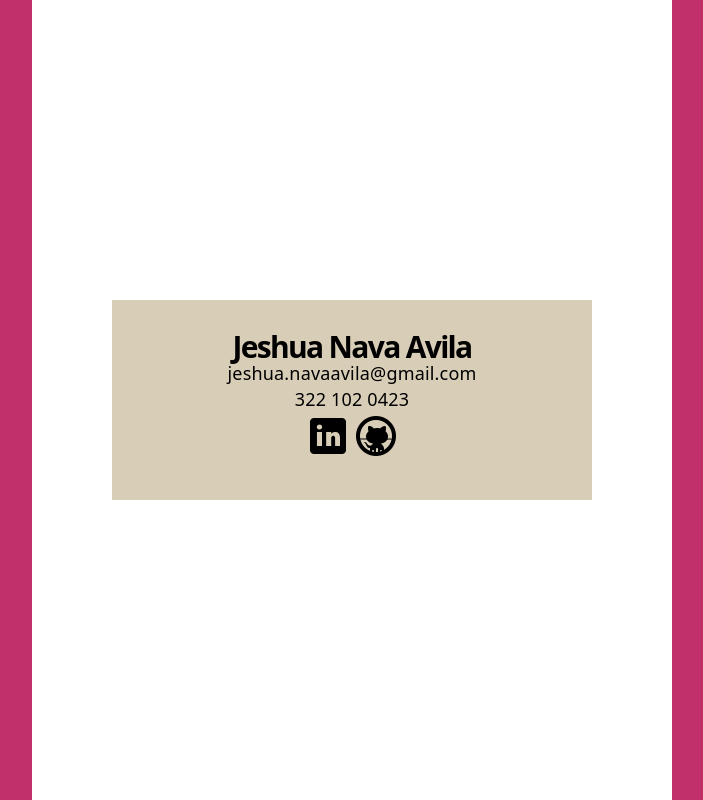
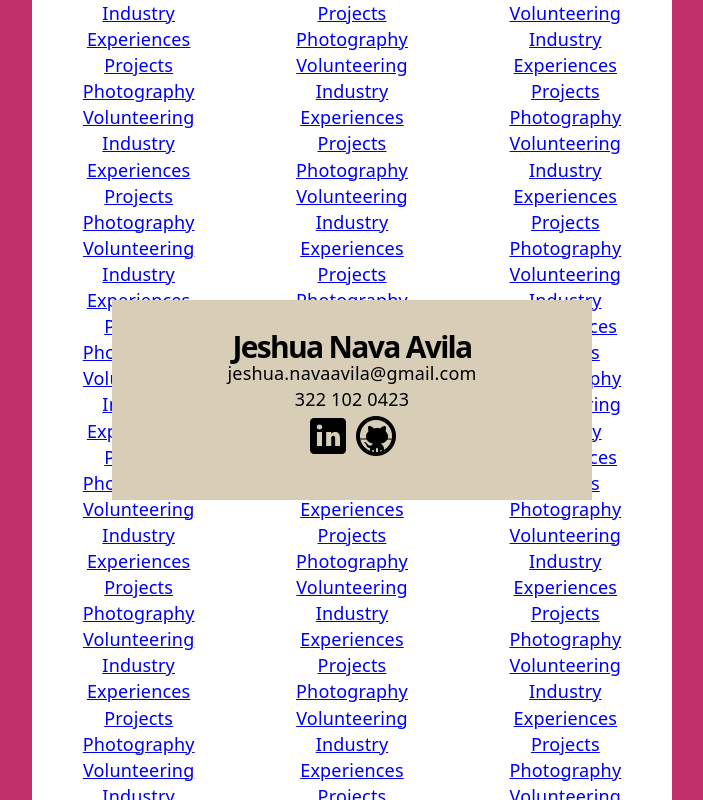
Before and after one commit to J35HN/J35HN.github.io, a React (Vite) app: page / in a window 1280 px wide. Shown: the whole page, without its empty margins (288-991 px from the left). Built offline with nearby package versions, Linux system fonts and the light colour scheme.

Commit message:
functional links background

```diff
--- a/src/App.css
+++ b/src/App.css
@@ -23,9 +23,13 @@ main {
   height: 25%;
 }
 
-.center-body nav {
+.center-body nav.links {
   width: 100%;
   height: 100%;
+  display: grid;
+  grid-template-columns: 1fr 1fr 1fr;
+  overflow: hidden;
+  text-align: center;
 }
 
 .name-and-contact {
--- a/src/App.jsx
+++ b/src/App.jsx
@@ -4,12 +4,25 @@ import viteLogo from './assets/vite.svg'
 import heroImg from './assets/hero.png'
 import './App.css'
 import { BIO } from './content'
+import { NAVIGATION } from './content'
 
 function App() {
+
+  // Big array for repeated links
+  const repeated_links = Array.from( {length: 50} , () => NAVIGATION).flat()
 
 return (
   <main id = "homepage">
     <div className = "center-body">
+
+      <nav className = "links">
+        {repeated_links.map((item, i) => (
+          <div>
+            <a key = {i} href = {item.source}>{item.name}</a>
+          </div>
+        ))
+        }
+      </nav>
 
       <header>
         <div className = "name-and-contact">
@@ -31,8 +44,6 @@ return (
         </div>
       </header>
 
-      <nav></nav>
-
     </div>
  </main>
   )
--- a/src/content.js
+++ b/src/content.js
@@ -10,10 +10,10 @@ export const BIO = {
 };
 
 // Navigation
-export const NAVIGATION = {
-    1: { name: "Industry", source: "#" },
-    2: { name: "Projects", source: "#" },
-    3: { name: "Volunteering", source: "#" },
-    4: { name: "Experiences", source: "#" },
-    5: { name: "Photography", source: "#" },
-};
+export const NAVIGATION = [
+    { name: "Industry", source: "#" },
+    { name: "Projects", source: "#" },
+    { name: "Volunteering", source: "#" },
+    { name: "Experiences", source: "#" },
+    { name: "Photography", source: "#" },
+];
```
